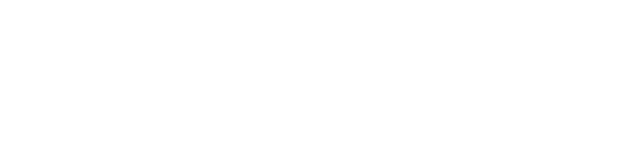
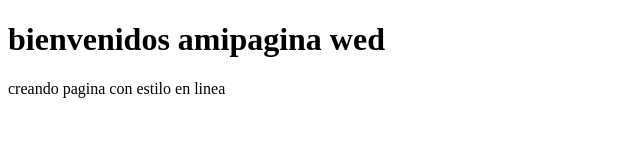
Before and after one commit to alexarteche/laboratorio8, a plain HTML site: page index.html in a window 1280 px wide. Shown: the whole page, without its empty margins (0-640 px from the left). Drawn offline with Linux system fonts and the light colour scheme.

Commit message:
creando titulos y parrafos

```diff
--- a/index.html
+++ b/index.html
@@ -6,6 +6,7 @@
     <title>Document</title>
 </head>
 <body>
-
+<h1>bienvenidos amipagina wed</h1>
+<p>creando pagina con estilo en linea</p>
 </body>
 </html>
```
